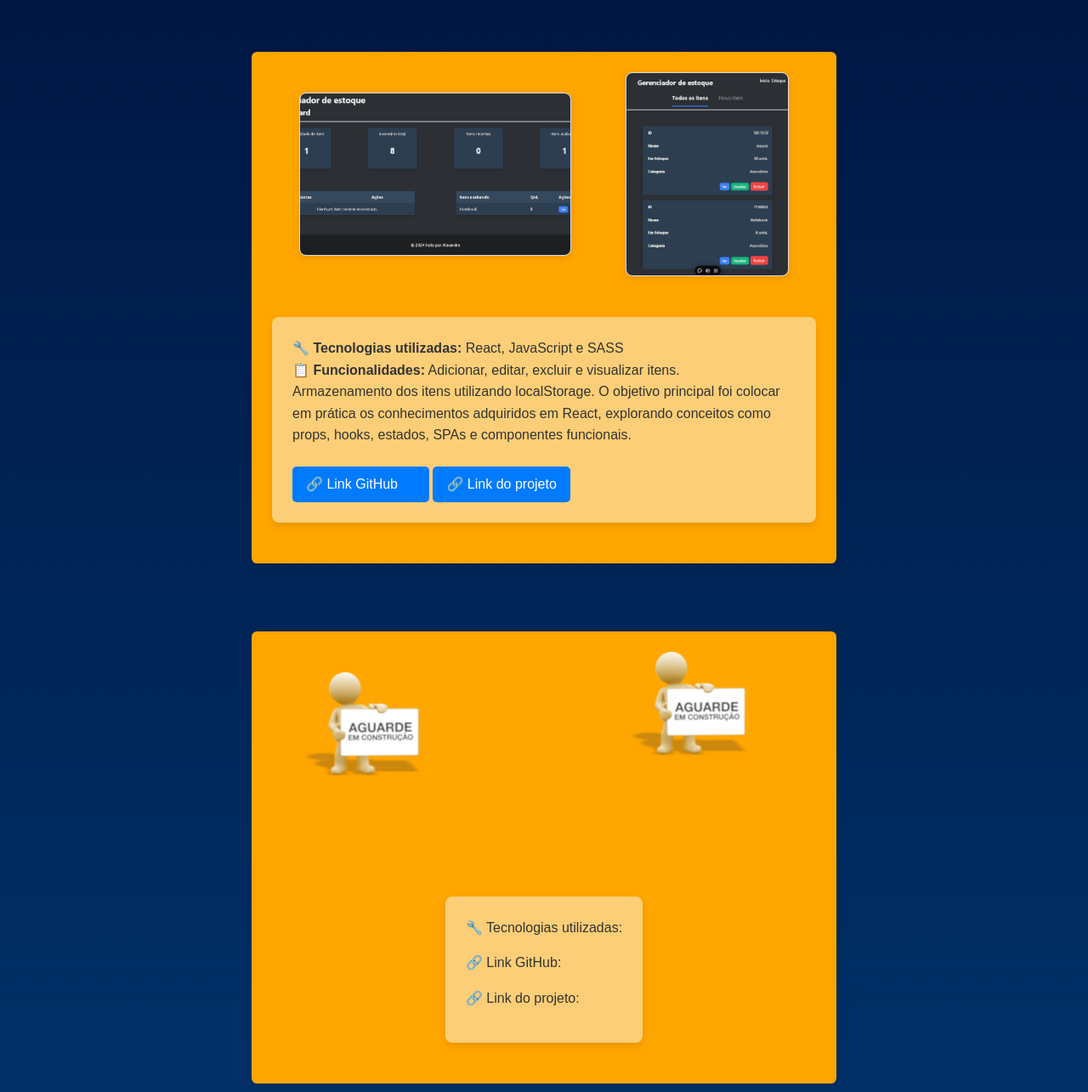
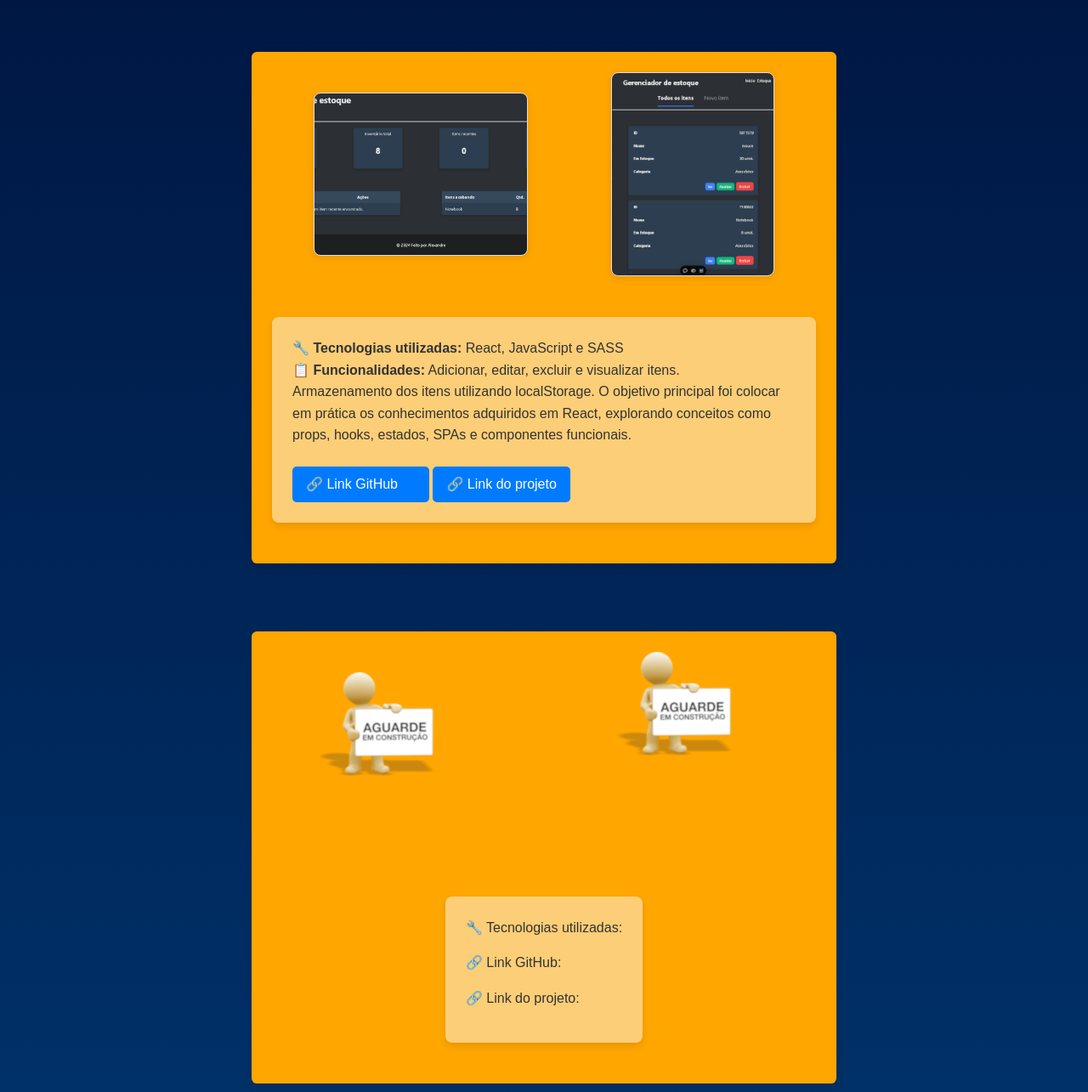
Before and after one commit to Ale-Barrio-dev/portifolio, a plain HTML site: page index.html in a window 1280 px wide. Shown: the part 975-2260 px from the top of the page at 85% size. Drawn offline with nearby package versions, Linux system fonts and the light colour scheme.

Commit message:
style: responsiveness correction

```diff
--- a/src/css/main.css
+++ b/src/css/main.css
@@ -13,6 +13,7 @@
 
 html {
   scroll-behavior: smooth !important;
+  overflow-x: hidden;
 }
 
 body {
@@ -22,4 +23,5 @@ body {
   color: aliceblue;
   font-family: "Poppins", sans-serif;
   font-size: 1.6rem;
+  overflow-x: hidden;
 }
--- a/src/css/mediaQueries.css
+++ b/src/css/mediaQueries.css
@@ -3,7 +3,8 @@
     max-width: 300px;
   }
 
-  #mobile {
+  #mobile,
+  #mobile02 {
     display: none;
   }
 
--- a/src/css/sessionProjects.css
+++ b/src/css/sessionProjects.css
@@ -54,7 +54,8 @@
 
 #desktop {
   background-image: url(/src/images/imageStockDesktop.png);
-  width: 20rem;
+  max-width: 20rem;
+  min-width: 252px;
   height: 12rem;
 }
 
@@ -67,7 +68,8 @@
 #desktop02 {
   background-image: url(/src/images/logo-em-construçao.png);
   background-repeat: no-repeat;
-  width: 20rem;
+  max-width: 20rem;
+  min-width: 252px;
   height: 12rem;
 }
 
```
